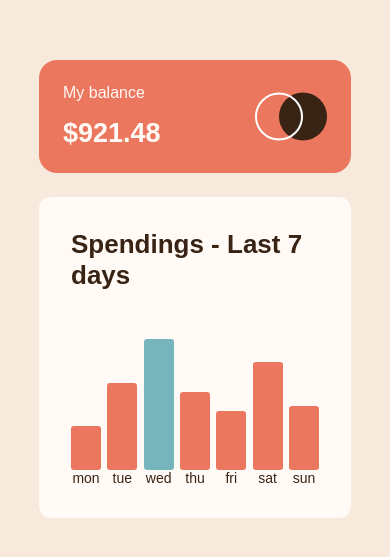
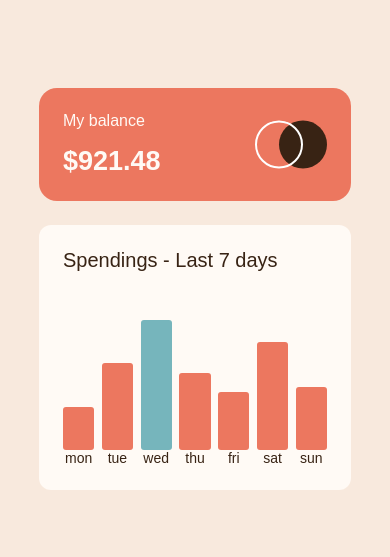
Before and after one commit to MatheusTrindade5201/expenses-chart-component-main, a React (Vite) app: page / in a window 390 px wide. Shown: the part 133-690 px from the top of the page. Built offline with nearby package versions, Linux system fonts and the light colour scheme.

Commit message:
feat: adding responsivity to the chart

```diff
--- a/src/component/Chart/style.js
+++ b/src/component/Chart/style.js
@@ -15,9 +15,10 @@ export const Bar = styled.div`
 
     .bar{
         display: inline-block;
-        width: 30px;
+        width: 8vw;
         background-color: ${({greatest}) => greatest ? (props => props.theme.colors.cyan) : (props => props.theme.colors.softRed)};
         border-radius: 3px;
+        max-width: 56px
     }
 
     .amount{
--- a/src/component/MyBalance/style.js
+++ b/src/component/MyBalance/style.js
@@ -8,7 +8,7 @@ export const MyBalanceWrapper = styled.div`
     padding: 1.5rem;
     border-radius: 18px;
     color: ${props => props.theme.colors.paleOrange};
-    max-width: 800px;
+    max-width: 500px;
     box-sizing: border-box;
 
     h3{
--- a/src/component/Spendings/style.js
+++ b/src/component/Spendings/style.js
@@ -5,16 +5,16 @@ export const SpendingsWrapper = styled.div`
     justify-content: space-between;
     width: 80vw;
     background-color: ${props => props.theme.colors.paleOrange};
-    padding: 2rem;
+    padding: 1.5rem;
     border-radius: 12px;
     color: ${props => props.theme.colors.darkBrown};
-    max-width: 800px;
+    max-width: 500px;
     margin-top: 1.5rem;
     box-sizing: border-box;
     flex-direction: column;
 `
 
 export const Title = styled.h2`
-    font-weight: 600;
-    font-size: 26px
+    font-weight: 500;
+    font-size: 20px
 `
```
